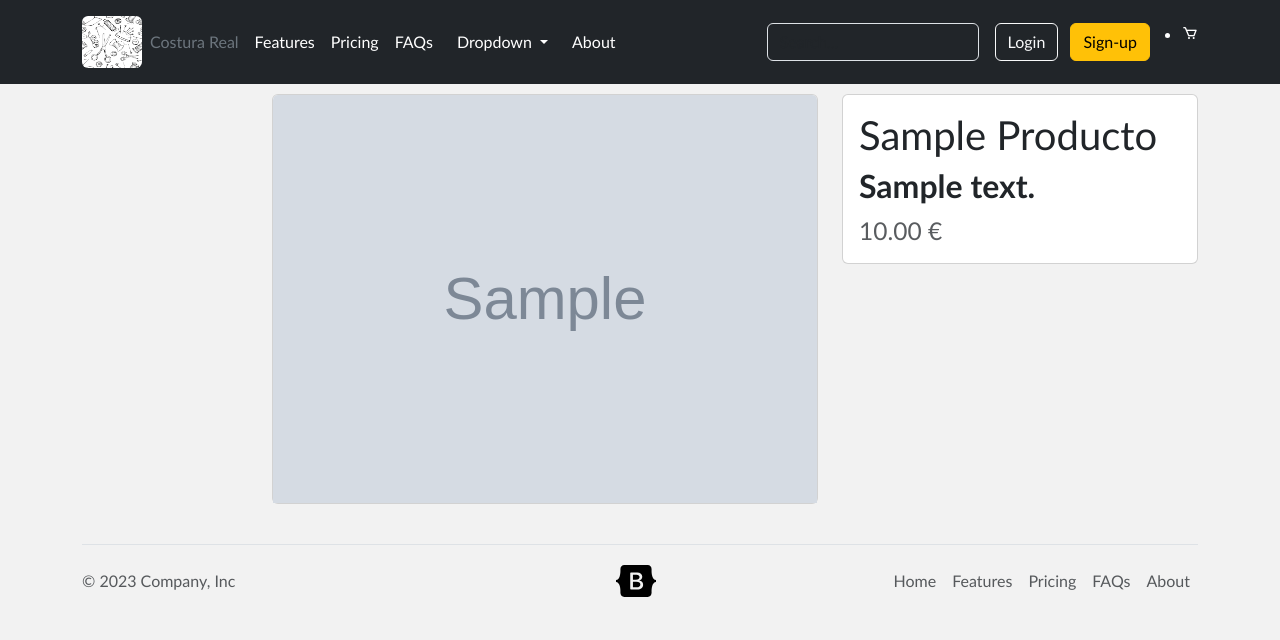
After one commit to jose-larss/ecommerceCR, a Django app: a page that uses templates/base.html in a window 1280 px wide. The commit adds this page. Shown: the top 640 px of the page. Run offline with Django 4.2, Linux system fonts and the light colour scheme; tables that the repository leaves empty hold one stand-in row (values such as "Sample post"); grey boxes marked "Sample" are stand-in pictures; some libraries are stand-ins or nearby versions.

Commit message:
implemento paginador y single product

```diff
--- a/INFO.txt
+++ b/INFO.txt
@@ -6,7 +6,7 @@ Javascript/Jquery(estatico)
 - Imagenes de productos
 - Uso de Git
 - Uso .ENV (variables de entorno)
-- BBDD Postgress
+- BBDD Postgress - Hecho
 - Uso de señales o sobreescritura metodo Save
 - Uso de administrador de Modelo
 - Uso de administrador de queryset
@@ -14,4 +14,6 @@ Javascript/Jquery(estatico)
 - Españolizar proyecto Coding POint
 - Uso de APP_NAME
 
-- Voy por capitulo 15/16
+- Hacer errores personalizados 404 y 500
+
+- Voy por capitulo 20
--- a/producto/models.py
+++ b/producto/models.py
@@ -1,3 +1,5 @@
+from django.urls import reverse
+
 from django.db import models
 
 
@@ -12,21 +14,27 @@ class Producto(models.Model):
     #Este campo me da que nunca lo uso
     #precio_venta = models.DecimalField(decimal_places=2, max_digits=100,\
     #                                                        null=True, blank=True)
-    slug = models.SlugField()
+    slug = models.SlugField(unique=True)
     timestamp = models.DateTimeField(auto_now_add=True)
     updated = models.DateTimeField(auto_now=True)
     active = models.BooleanField(default=True)
 
     objects = ProductoManager()
 
+    class Meta:
+        unique_together = ['titulo', 'slug']
+
     def __str__(self):
         return self.titulo
 
-    def get_precio(self):
-        return self.precio
+    def get_absolute_url(self):
+        return reverse("producto:single_producto", kwargs={'slug':self.slug})
 
 
 class ProductoImagenManager(models.Manager):
+    def fotoActivaNoPresentada(self):
+        return super(ProductoImagenManager, self).filter(active=True, presentada=False)
+
     def fotoActivaPresentada(self):
         return super(ProductoImagenManager, self).filter(active=True, presentada=True)
 
--- a/producto/urls.py
+++ b/producto/urls.py
@@ -1,9 +1,10 @@
 from django.urls import path
 
-from producto.views import all_products
+from producto.views import all_products, single
 
 app_name = "producto"
 
 urlpatterns = [
     path('', all_products, name="all"),
+    path('<slug:slug>/', single, name="single_producto"),
 ]
--- a/producto/views.py
+++ b/producto/views.py
@@ -1,7 +1,14 @@
-from django.shortcuts import render
+from django.shortcuts import render, get_object_or_404
 from django.core.paginator import Paginator
 
 from producto.models import Producto
+
+
+def single(request, slug):
+    producto = get_object_or_404(Producto, slug=slug)
+
+    context={"producto":producto}
+    return render(request, "productos/single.html", context)
 
 
 def all_products(request):
--- /dev/null
+++ b/static/estilos/styles.css
@@ -0,0 +1,8 @@
+*{
+    margin: 0px;
+    padding: 0px;
+    font-family: 'Gill Sans', 'Gill Sans MT', Calibri, 'Trebuchet MS', sans-serif;
+}
+body{
+    background-color: #f2f2f2;
+}
--- /dev/null
+++ b/templates/404.html
@@ -0,0 +1,6 @@
+{% extends "base.html" %}
+{% load static %}
+
+{% block content %}
+    <h1>El artículo que ha solicitado no está disponible. (404)</h1>
+{% endblock content%}
--- /dev/null
+++ b/templates/500.html
@@ -0,0 +1,5 @@
+{% extends "base.html" %}
+
+{% block content %}
+    <h1>Ha habido un error interno. (500)</h1>
+{% endblock content %}
--- a/templates/base.html
+++ b/templates/base.html
@@ -11,6 +11,7 @@
     <link href='https://unpkg.com/boxicons@2.1.4/css/boxicons.min.css' rel='stylesheet'>
     {% bootstrap_css %}
     {% bootstrap_javascript %}
+    <link rel="stylesheet" type="text/css" href="{% static 'estilos/styles.css' %}">
 </head>
 
 <body>
--- a/templates/componentes/paginador.html
+++ b/templates/componentes/paginador.html
@@ -3,7 +3,7 @@
 
         {% if productos.has_previous %}
             <li class="page-item">
-                <a class="page-link" href="?page=1">Primera</a>
+                <a class="page-link" href="?page=1" style="color:black;">Primera</a>
             </li>
 
             <li class="page-item">
--- /dev/null
+++ b/templates/productos/single.html
@@ -0,0 +1,39 @@
+{% extends 'base.html' %}
+{% load static %}
+
+{% block title %}{{producto.titulo|title}}{% endblock title %}
+
+{% block content %}
+
+    <div class="row">
+        <div class="col-2">
+            {% for foto in producto.productoimagen_set.fotoActivaNoPresentada %}
+                <div class="card" style="margin-top: 10px;">
+                    <img src="{{foto.imagen.url}}" class="card-img-top" alt="{{foto.titulo}}">
+                </div>
+            {% endfor %}
+        </div>
+        <div class="col-6">
+            {% for foto in producto.productoimagen_set.fotoActivaPresentada %}
+                <div class="card mb-3" style="margin-top: 10px;">
+                    <img src="{{foto.imagen.url}}" class="card-img-top" alt="{{foto.nombre}}">
+                </div>
+            {% endfor %}
+        </div>
+        <div class="col-4">
+            <div class="card mb-3" style="margin-top: 10px;">
+                <div class="card-body">
+                  <h1 class="card-title">{{producto.titulo|title}}</h1>
+                  <h2 class="card-text"><b>{{producto.descripcion|truncatewords:10}}</b></h2>
+                  <h3 class="card-text"><small class="text-body-secondary">{{producto.precio}} €</small></h3>
+                </div>
+            </div>
+        </div>
+    </div>
+
+{% endblock content %}
+
+
+{% block javascript/jquery %}
+
+{% endblock javascript/jquery %}
```
Also changed, not shown: templates/productos/all_productos.html (+16 -1 lines), producto/migrations/0004_alter_producto_slug_alter_producto_unique_together.py (added).
